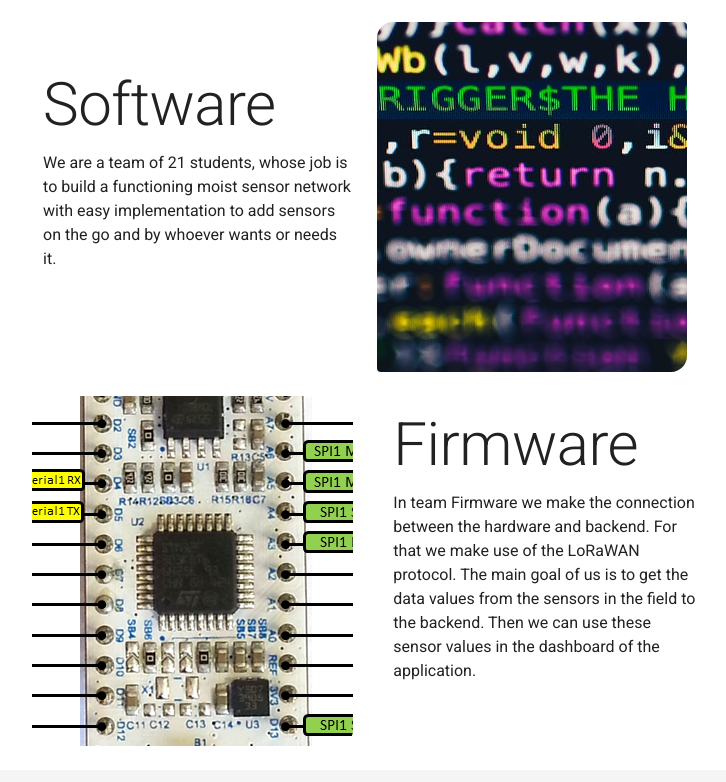
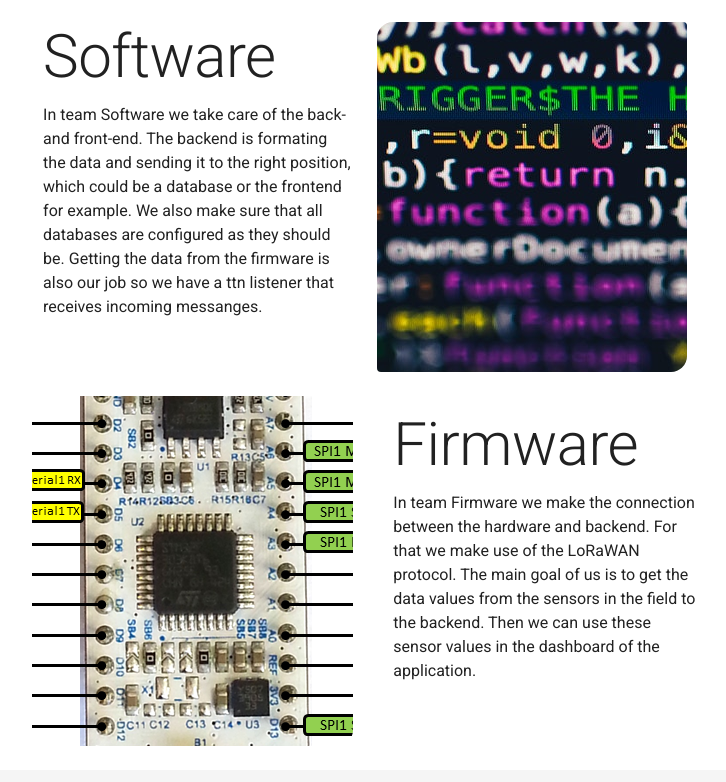
Before and after one commit to vives-projectwerk-2021/VueFrontendWebApp, a Vue app: page /about in a window 1280 px wide. Shown: the part 1274-2056 px from the top of the page, without its empty margins (275-1001 px from the left). Built offline with nearby package versions, Linux system fonts and the light colour scheme; a web font is replaced by a local one.

Commit message:
wrote the text for software

```diff
--- a/src/components/AboutPage.vue
+++ b/src/components/AboutPage.vue
@@ -82,9 +82,10 @@
           <div>
             <p id="DevOps" class="text-h2">Software</p>
             <p>
-              We are a team of 21 students, whose job is to build a functioning
-              moist sensor network with easy implementation to add sensors on
-              the go and by whoever wants or needs it.
+              In team Software we take care of the back- and front-end.
+              The backend is formating the data and sending it to the right position, which could be a database or the frontend for example.
+              We also make sure that all databases are configured as they should be.
+              Getting the data from the firmware is also our job so we have a ttn listener that receives incoming messanges.
             </p>
           </div>
         </v-col>
```
